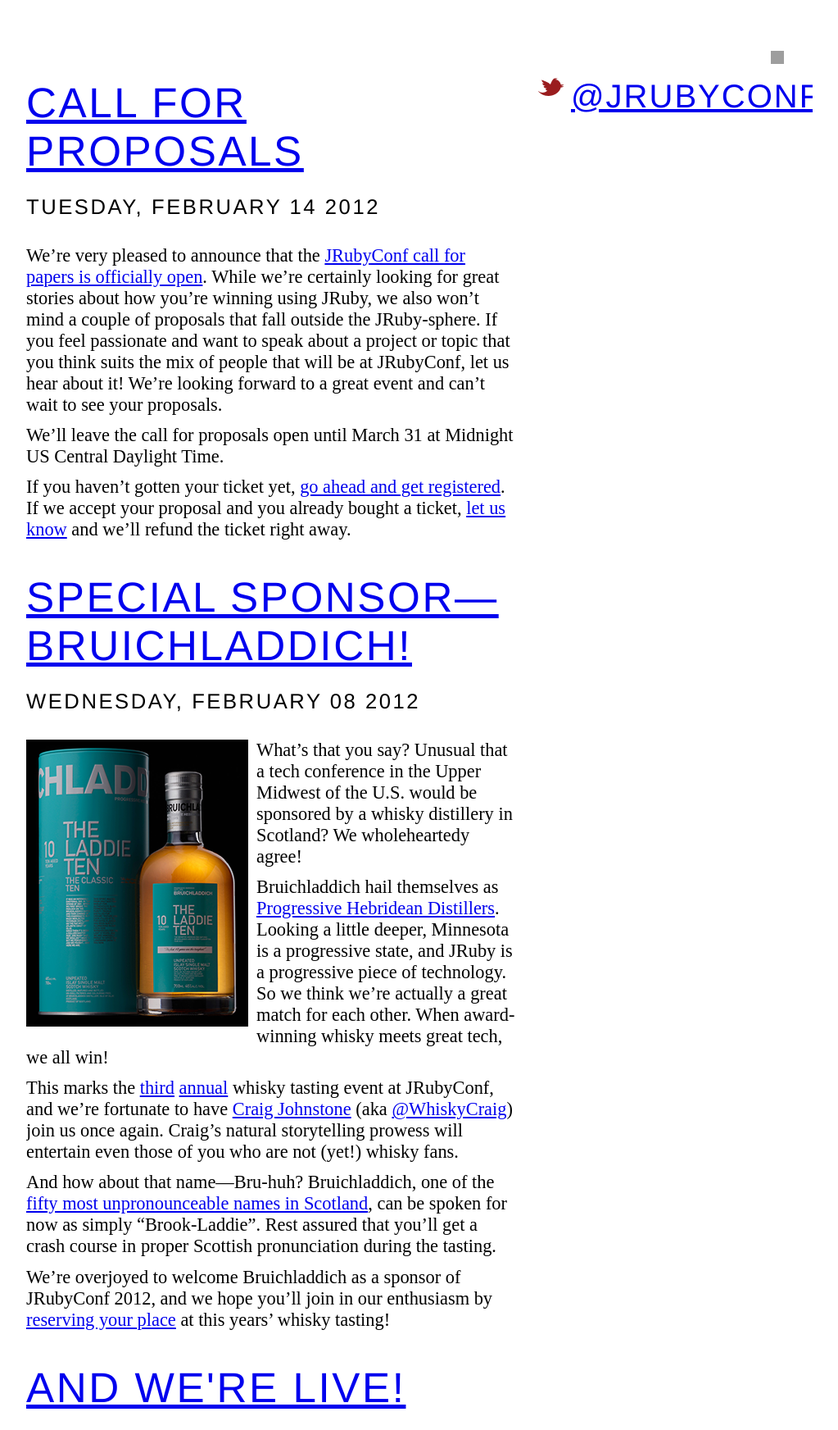
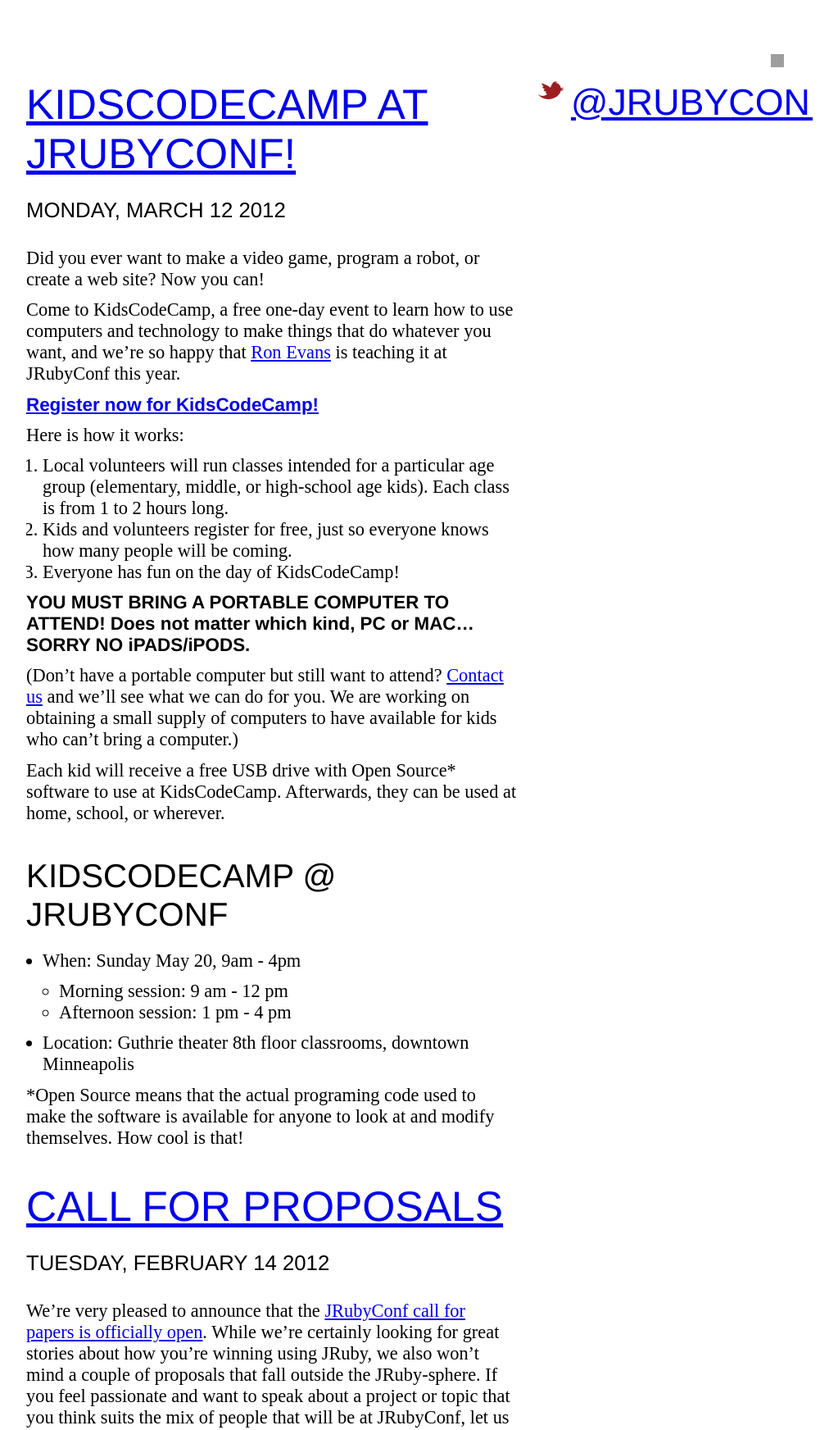
Before and after one commit to jruby/jrubyconf.com, a Jekyll site: the page built from _news/news/index.html, in a window 1280 px wide, cut to the strip 148-1892 px from the top of the page. Shown: the whole strip at 82% size, without its empty margins (128-1151 px from the left). Built offline with Jekyll 4.4.1, drawn with Linux system fonts in a browser that asks for light colours; nearby versions of some CDN libraries; comment, search, counter and statistics services are not loaded; grey boxes are pictures that could not be loaded.

Commit message:
KidsCodeCamp post

```diff
--- /dev/null
+++ b/_news/_posts/2012-03-12-kidscodecamp.markdown
@@ -0,0 +1,46 @@
+---
+layout: post
+title: KidsCodeCamp at JRubyConf!
+---
+Did you ever want to make a video game, program a robot, or create a
+web site? Now you can!
+
+Come to KidsCodeCamp, a free one-day event to learn how to use
+computers and technology to make things that do whatever you want, and
+we're so happy that [Ron Evans](https://twitter.com/deadprogram) is
+teaching it at JRubyConf this year.
+
+[**Register now for KidsCodeCamp!**](http://kidscodecampmn.eventbrite.com/)
+
+Here is how it works:
+
+1. Local volunteers will run classes intended for a particular age
+   group (elementary, middle, or high-school age kids). Each class is
+   from 1 to 2 hours long.
+2. Kids and volunteers register for free, just so everyone knows how
+   many people will be coming.
+3. Everyone has fun on the day of KidsCodeCamp!
+
+**YOU MUST BRING A PORTABLE COMPUTER TO ATTEND! Does not matter which
+kind, PC or MAC... SORRY NO iPADS/iPODS.**
+
+(Don't have a portable computer but still want to attend? [Contact
+us][contact] and we'll see what we can do for you. We are working on
+obtaining a small supply of computers to have available for kids who
+can't bring a computer.)
+
+Each kid will receive a free USB drive with Open Source* software to
+use at KidsCodeCamp. Afterwards, they can be used at home, school, or
+wherever.
+
+### KidsCodeCamp @ JRubyConf
+* When: Sunday May 20, 9am - 4pm
+  * Morning session: 9 am - 12 pm
+  * Afternoon session: 1 pm - 4 pm
+* Location: Guthrie theater 8th floor classrooms, downtown Minneapolis
+
+*Open Source means that the actual programing code used to make the
+software is available for anyone to look at and modify themselves.
+How cool is that!
+
+[contact]: mailto:jrubyconf@engineyard.com?subject=KidsCodeCamp
--- a/_news/news/stylesheets/news.css
+++ b/_news/news/stylesheets/news.css
@@ -4,6 +4,7 @@
 
 #news {
     /* font: 100% 'Brown', helvetica, arial, sans-serif; */
+    font-size: 1.4em;
     overflow: hidden;
     position: absolute;
     top: 210px;
@@ -25,33 +26,37 @@
 }
 
 #news h1 {
-    font: 3.2em 'BrownBold', helvetica, arial, sans-serif;
-    letter-spacing: 0.05em;
+    font: 2.3em 'BrownBold', helvetica, arial, sans-serif;
     text-transform: uppercase;
     margin-bottom: 0.5em;
 }
 
 #news h2 {
-    font: 2.5em 'BrownBold', helvetica, arial, sans-serif;
-    letter-spacing: 0.05em;
+    font: 2.0em 'BrownBold', helvetica, arial, sans-serif;
     text-transform: uppercase;
     margin-bottom: 0.5em;
 }
 
 #news h3 {
-    font: 2.2em 'BrownBold', helvetica, arial, sans-serif;
-    letter-spacing: 0.05em;
+    font: 1.8em 'BrownBold', helvetica, arial, sans-serif;
     text-transform: uppercase;
     margin-bottom: 0.5em;
 }
 
-#news p {
-    font-size: 1.4em;
+#news strong {
+    font-family: 'BrownBold', helvetica, arial, sans-serif;
+}
+
+#news .left-column p, #news .left-column ol, #news .left-column ul {
     margin: 0.5em 0;
 }
 
+#news .left-column ol, #news .left-column ul {
+    padding-left: 20px;
+}
+
 #news .date {
-    font-size: 50%;
+    font-size: 0.5em;
 }
 
 #news .post {
@@ -70,7 +75,6 @@
 }
 
 #twitter span {
-    font-size: 1.4em;
     display: block;
 }
 
```
